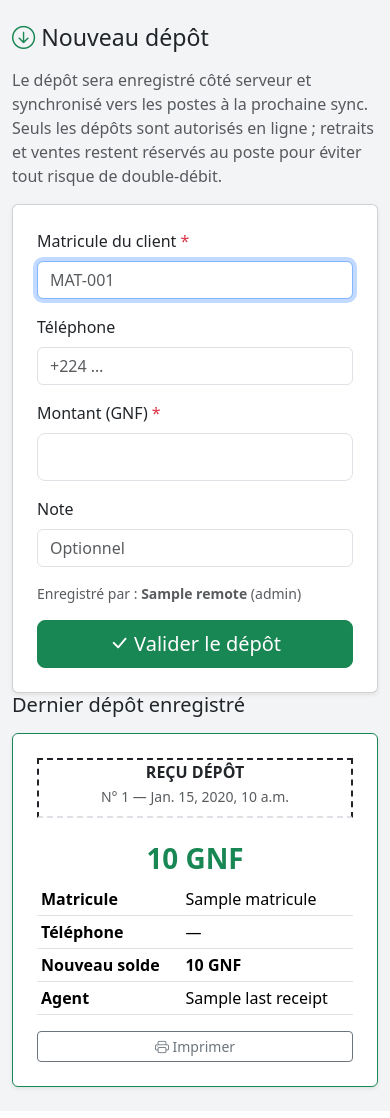
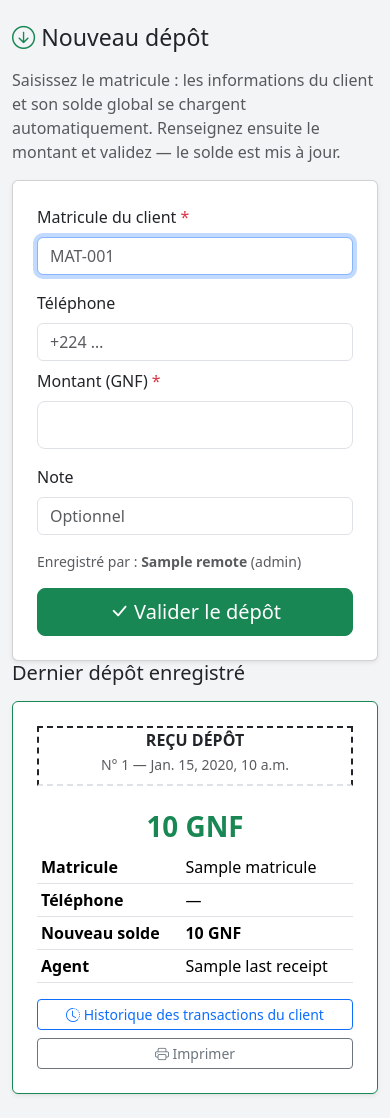
Before and after one commit to Faraleno2022/C-Users-LENO-Desktop-Gestionnaire-depot_Retrait, a Django app: template server/web/templates/web/deposit_form.html in a window 390 px wide. Before the commit the page ends 1093 px from the top, so only its background shows below. Run offline with Django 5.2, Linux system fonts and the light colour scheme; the template is opened without the code that fills it: most values are stand-ins (such as "Sample title", 1, 10 or a date in 2020).

Commit message:
Web: depot - chargement temps reel du solde et infos client
- Saisie du matricule -> chargement auto du solde global, nom et
  telephone du client (API JSON)
- Projection "solde apres depot" en direct selon le montant saisi
- Bouton vers l'historique des transactions du client sur le recu

Co-Authored-By: Claude Opus 4.8 <noreply@anthropic.com>

```diff
--- a/server/web/templates/web/deposit_form.html
+++ b/server/web/templates/web/deposit_form.html
@@ -7,9 +7,8 @@
   <div class="col-12 col-lg-7">
     <h1 class="h3 mb-3"><i class="bi bi-arrow-down-circle text-success"></i> Nouveau dépôt</h1>
     <p class="text-muted">
-      Le dépôt sera enregistré côté serveur et synchronisé vers les postes à la prochaine sync.
-      Seuls les dépôts sont autorisés en ligne ; retraits et ventes restent réservés au poste
-      pour éviter tout risque de double-débit.
+      Saisissez le matricule : les informations du client et son solde global se chargent
+      automatiquement. Renseignez ensuite le montant et validez — le solde est mis à jour.
     </p>
 
     {% if error %}<div class="alert alert-danger">{{ error }}</div>{% endif %}
@@ -17,22 +16,42 @@
       {% for m in messages %}<div class="alert alert-{{ m.tags|default:'info' }}">{{ m }}</div>{% endfor %}
     {% endif %}
 
-    <form method="post" class="card p-4 shadow-sm">
+    <form method="post" class="card p-4 shadow-sm"
+          data-balance-url="{% url 'web:matricule_balance_api' %}">
       {% csrf_token %}
 
-      <div class="mb-3">
-        <label class="form-label">Matricule du client <span class="text-danger">*</span></label>
-        <input type="text" name="matricule" class="form-control" required autofocus placeholder="MAT-001">
+      <div class="row g-2">
+        <div class="col-sm-6 mb-2">
+          <label class="form-label">Matricule du client <span class="text-danger">*</span></label>
+          <input type="text" name="matricule" id="matricule" class="form-control" required
+                 autofocus autocomplete="off" placeholder="MAT-001">
+        </div>
+        <div class="col-sm-6 mb-2">
+          <label class="form-label">Téléphone</label>
+          <input type="text" name="telephone" id="telephone" class="form-control" placeholder="+224 …">
+        </div>
       </div>
 
-      <div class="mb-3">
-        <label class="form-label">Téléphone</label>
-        <input type="text" name="telephone" class="form-control" placeholder="+224 …">
+      {# ---------- Solde client (chargé en temps réel) ---------- #}
+      <div class="card bg-light border-0 p-3 mb-3" id="balanceBox" style="display:none;">
+        <div class="d-flex justify-content-between">
+          <span>Solde actuel <span id="balanceClientNom" class="text-muted"></span></span>
+          <strong id="balanceCurrent">—</strong>
+        </div>
+        <div class="d-flex justify-content-between">
+          <span>Montant du dépôt</span>
+          <strong id="balanceDepot" class="text-success">—</strong>
+        </div>
+        <hr class="my-2">
+        <div class="d-flex justify-content-between">
+          <span class="fw-bold">Solde après dépôt</span>
+          <strong id="balanceAfter" class="fs-5 text-success">—</strong>
+        </div>
       </div>
 
       <div class="mb-3">
         <label class="form-label">Montant (GNF) <span class="text-danger">*</span></label>
-        <input type="number" step="1" min="1" name="montant" class="form-control form-control-lg" required>
+        <input type="number" step="1" min="1" name="montant" id="montant" class="form-control form-control-lg" required>
       </div>
 
       <div class="mb-3">
@@ -49,6 +68,55 @@
         <i class="bi bi-check-lg"></i> Valider le dépôt
       </button>
     </form>
+
+    <script>
+      (function () {
+        var form = document.querySelector('form[data-balance-url]');
+        var balanceUrl = form.getAttribute('data-balance-url');
+        var matInput = document.getElementById('matricule');
+        var telInput = document.getElementById('telephone');
+        var montant = document.getElementById('montant');
+        var clientBalance = null;
+
+        function fmt(n) { return Math.round(n).toLocaleString('fr-FR').replace(/,/g, ' '); }
+        function money(n) { return fmt(n) + ' GNF'; }
+
+        function refresh() {
+          var box = document.getElementById('balanceBox');
+          if (clientBalance === null) { box.style.display = 'none'; return; }
+          box.style.display = 'block';
+          var dep = parseFloat(montant.value) || 0;
+          document.getElementById('balanceCurrent').textContent = money(clientBalance);
+          document.getElementById('balanceDepot').textContent = dep > 0 ? '+ ' + money(dep) : '—';
+          document.getElementById('balanceAfter').textContent = money(clientBalance + dep);
+        }
+
+        var timer = null;
+        function loadBalance() {
+          var mat = matInput.value.trim();
+          if (!mat) { clientBalance = null; refresh(); return; }
+          fetch(balanceUrl + '?matricule=' + encodeURIComponent(mat), {
+            headers: { 'X-Requested-With': 'XMLHttpRequest' }
+          })
+            .then(function (r) { return r.json(); })
+            .then(function (d) {
+              clientBalance = d.balance;
+              var nom = document.getElementById('balanceClientNom');
+              nom.textContent = d.found ? (d.nom ? '· ' + d.nom : '') : '· (matricule inconnu)';
+              if (d.found && d.telephone && !telInput.value) telInput.value = d.telephone;
+              refresh();
+            })
+            .catch(function () { clientBalance = null; refresh(); });
+        }
+
+        matInput.addEventListener('input', function () {
+          clearTimeout(timer); timer = setTimeout(loadBalance, 350);
+        });
+        matInput.addEventListener('change', loadBalance);
+        montant.addEventListener('input', refresh);
+        if (matInput.value.trim()) loadBalance();
+      })();
+    </script>
   </div>
 
   <div class="col-12 col-lg-5">
@@ -68,9 +136,15 @@
           <tr><th>Nouveau solde</th><td><strong>{{ last_receipt.solde_apres|money }}</strong></td></tr>
           <tr><th>Agent</th><td>{{ last_receipt.agent_nom }}</td></tr>
         </table>
-        <button onclick="window.print()" class="btn btn-outline-secondary btn-sm">
-          <i class="bi bi-printer"></i> Imprimer
-        </button>
+        <div class="d-grid gap-2">
+          <a href="{% url 'web:transactions' %}?matricule={{ last_receipt.matricule|urlencode }}"
+             class="btn btn-outline-primary btn-sm">
+            <i class="bi bi-clock-history"></i> Historique des transactions du client
+          </a>
+          <button onclick="window.print()" class="btn btn-outline-secondary btn-sm">
+            <i class="bi bi-printer"></i> Imprimer
+          </button>
+        </div>
       </div>
     {% else %}
       <div class="card p-4 text-center text-muted">
```
